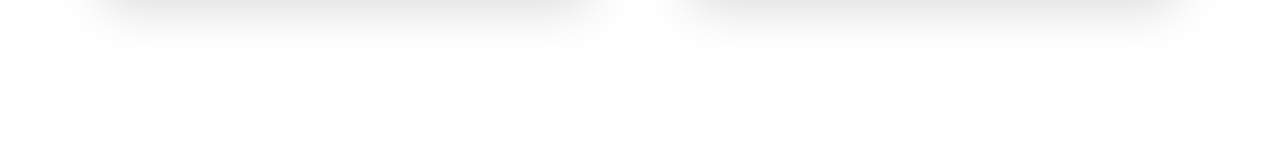
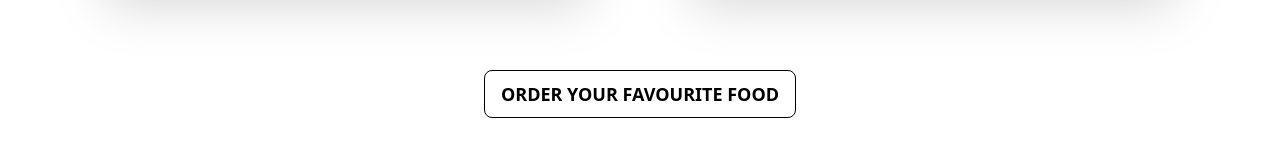
Before and after one commit to mdnoble1/foodizo-client, a React (Vite) app: page /menu in a window 1280 px wide. Shown: the part 1908-2064 px from the top of the page. Before the commit the page ends 1994 px from the top, so only its background shows below. Built offline with nearby package versions, Linux system fonts and the light colour scheme.

Commit message:
created a reusable menuButton

```diff
--- /dev/null
+++ b/src/components/MenuButton.jsx
@@ -0,0 +1,11 @@
+const MenuButton = ( { buttonTitle } ) => {
+    return (
+      <div>
+        <button className="btn btn-outline text-black uppercase text-sm md:text-base lg:text-lg">
+          {buttonTitle}
+        </button>
+      </div>
+    );
+  };
+
+  export default MenuButton;
--- a/src/pages/menu/TodayOffer/TodayOffer.jsx
+++ b/src/pages/menu/TodayOffer/TodayOffer.jsx
@@ -1,5 +1,7 @@
+import { Link } from "react-router-dom";
 import MenuItemCard from "../../../components/MenuItemCard";
 import SectionTitle from "../../../components/SectionTitle";
+import MenuButton from "../../../components/MenuButton";
 
 const TodayOffer = ({ items }) => {
   return (
@@ -13,11 +15,11 @@ const TodayOffer = ({ items }) => {
           <MenuItemCard key={item._id} item={item}></MenuItemCard>
         ))}
       </div>
-      {/* <div className="mt-10 text-center">
+      <div className="text-center">
         <Link to="/shop/salads">
           <MenuButton buttonTitle={"ORDER YOUR FAVOURITE FOOD"}></MenuButton>
         </Link>
-      </div> */}
+      </div>
     </section>
   );
 };
```
